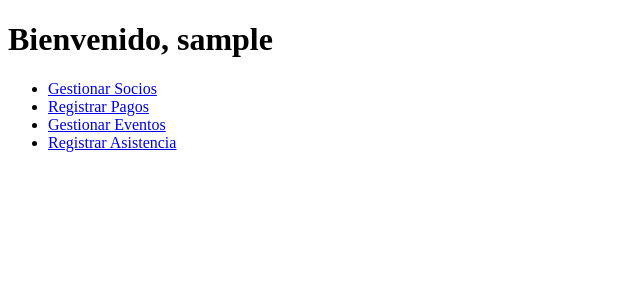
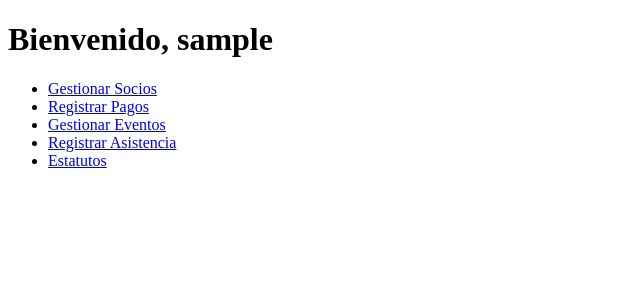
Before and after one commit to MeguinE/RedTurismoWeb, a PHP site: page /sistema_turismo/views/dashboard.php in a window 1280 px wide. Shown: the top 300 px of the page, without its empty margins (0-640 px from the left). Run offline with PHP 8.4, Linux system fonts and the light colour scheme; the visitor is signed in with stand-in values (Sample User, id 1).

Commit message:
Descripción clara del cambio

```diff
--- a/views/dashboard.php
+++ b/views/dashboard.php
@@ -22,6 +22,7 @@
                 <li><a href="pagos.php" class="text-blue-500">Registrar Pagos</a></li>
                 <li><a href="eventos.php" class="text-blue-500">Gestionar Eventos</a></li>
                 <li><a href="asistencia.php" class="text-blue-500">Registrar Asistencia</a></li>
+                <li><a href="estatus.php" class="text-blue-500">Estatutos</a></li>
             </ul>
         </nav>
     </div>
```
